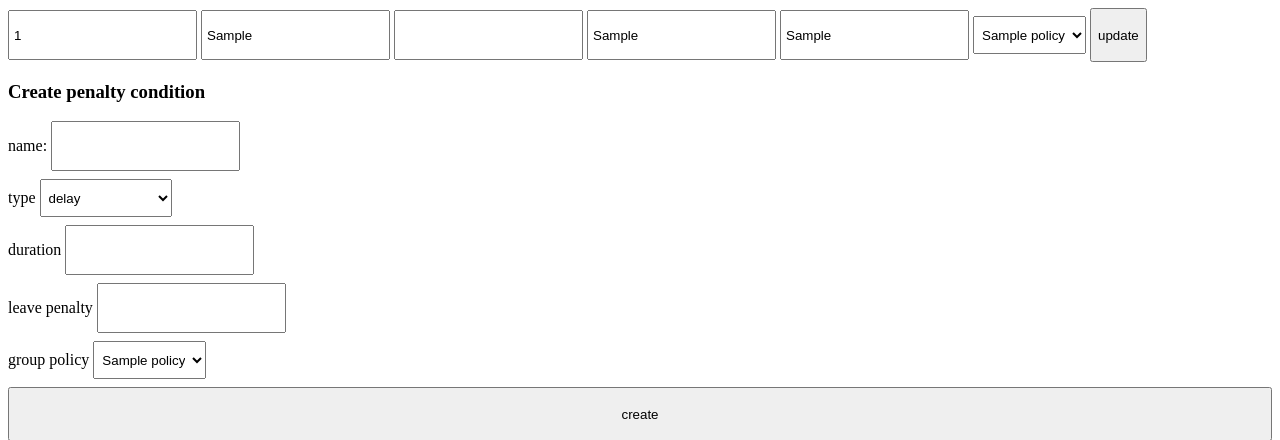
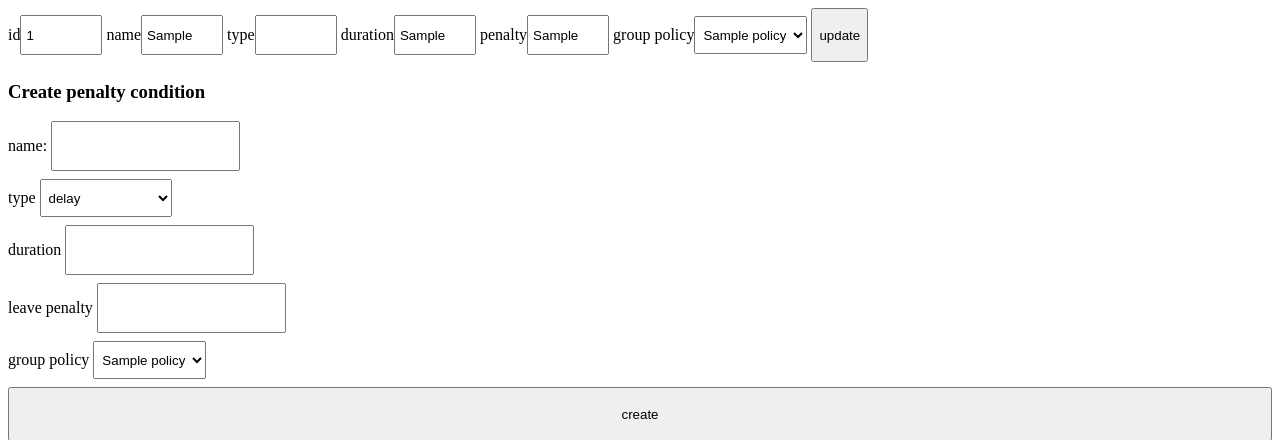
Before and after one commit to dontTouchTh1s/database-practice, a PHP site: page /PenaltyConditions.php in a window 1280 px wide. Shown: the top 440 px of the page. Run offline with PHP 8.4, Linux system fonts and the light colour scheme; tables that the repository leaves empty or names only in its code hold one stand-in row (values such as "Sample post").

Commit message:
using new form style class

```diff
--- a/Attendance/PenaltyConditions.php
+++ b/Attendance/PenaltyConditions.php
@@ -27,13 +27,13 @@ $groupPolicies = $groupPolicies->fetch_all();
 <?php
 foreach ($result as $item) {
     echo
-    "<form action='UpdatePenaltyCondition.php' method='post'>
-        <input name='id' readonly value=$item[0]>
-        <input name='name' value=$item[1]>
-        <input name='type' value=$item[2]>
-        <input name='duration' value=$item[3]>
-        <input name='penalty' value=$item[4]>
-        <select name='group-policy-id'>";
+    "<form action='UpdatePenaltyCondition.php' method='post' class='form-update'>
+        id<input name='id' readonly value=$item[0]>
+        name<input name='name' value=$item[1]>
+        type<input name='type' value=$item[2]>
+        duration<input name='duration' value=$item[3]>
+        penalty<input name='penalty' value=$item[4]>
+        group policy<select name='group-policy-id'>";
     foreach ($groupPolicies as $groupPolicy) {
         if ($groupPolicy[1] == $item[5])
             echo "<option value='$groupPolicy[0]' selected>$groupPolicy[1]</option>";
```
